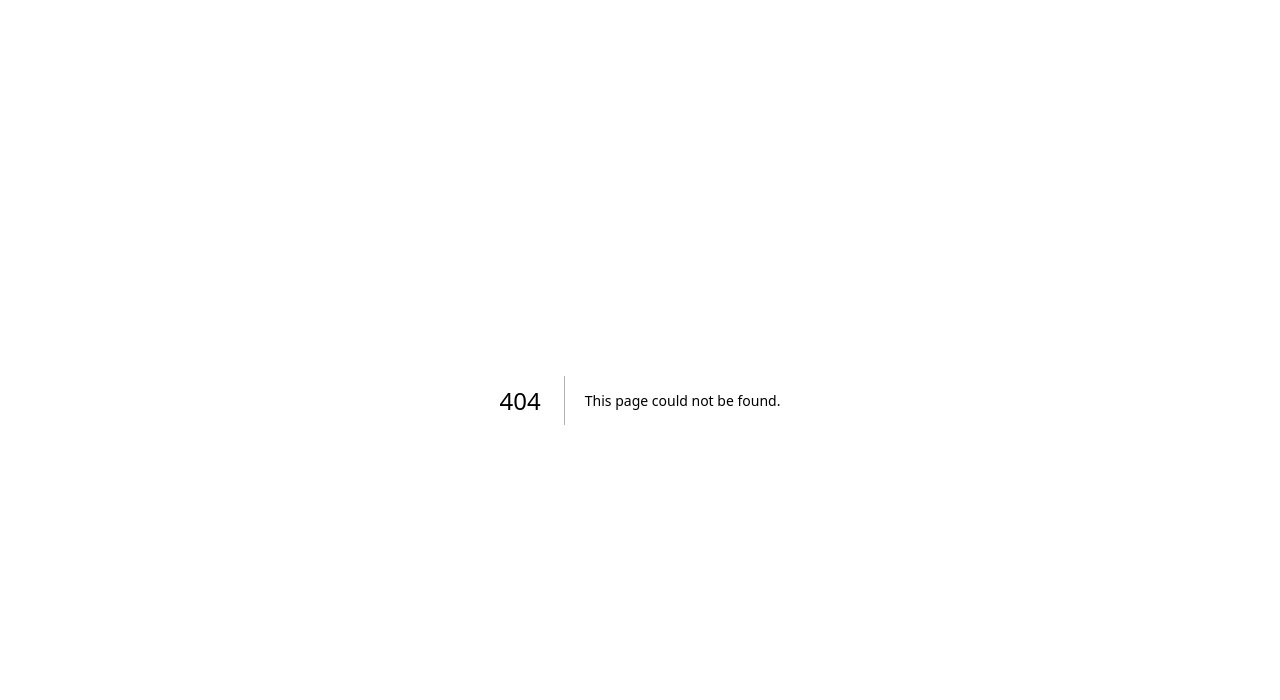
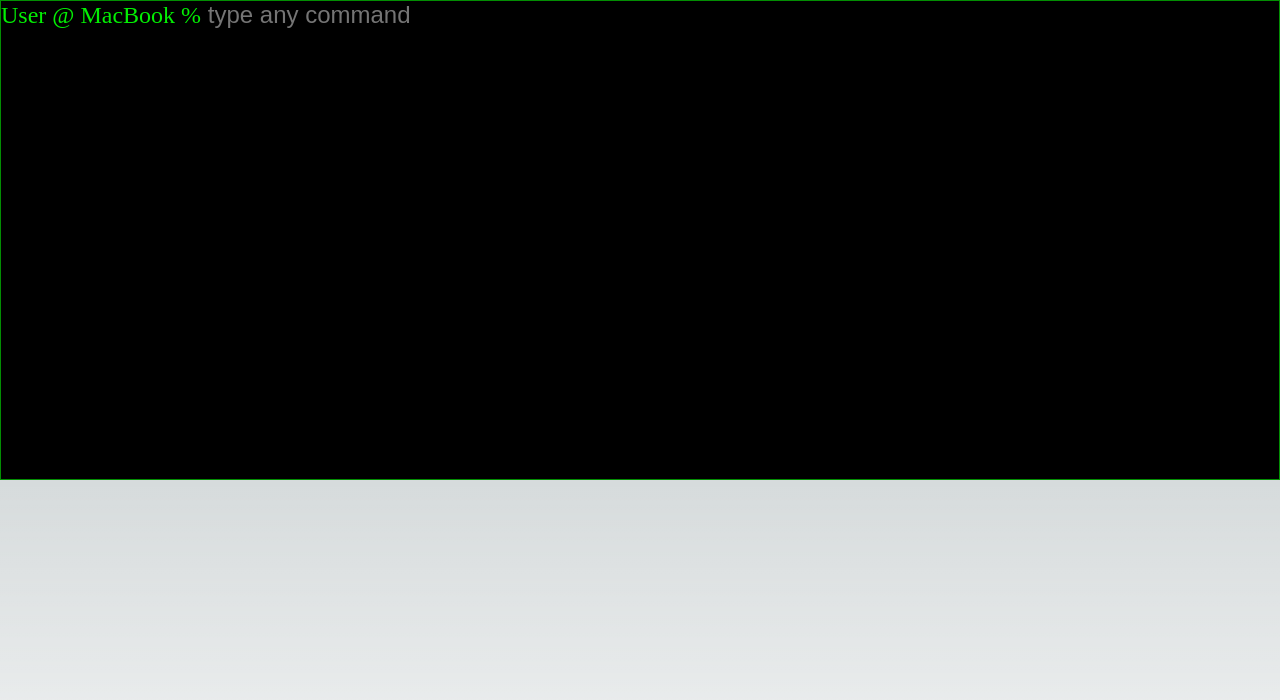
Before and after one commit to Hayato-Kossy/CLI-Command-Quiz-With-NextJS, a Next.js app in the folder cli-command-quiz/: page /freeMode/1 in a window 1280 px wide. Before the commit this address had no page. Shown: the top 700 px of the page. Built offline with nearby package versions, Linux system fonts and the light colour scheme.

Commit message:
feat/adding freeModePage

```diff
--- /dev/null
+++ b/cli-command-quiz/componets/CLI.tsx
@@ -0,0 +1,39 @@
+import * as React from 'react';
+import Container from '@mui/material/Container';
+import Box from '@mui/material/Box';
+import Button from '@mui/material/Button';
+
+function CLI() {
+    return (
+    <body>
+        <div className="bg-result vh-100 d-flex flex-column justify-content-center">
+        <div className="d-flex justify-content-center py-4">
+            <div className="container col-8 px-0" id="content">
+            <div id="CLIOutputDiv" className="CLI output-text ml-3"></div>
+                <a className="m-0 output-text ml-3">
+                  <span>User</span>
+                  <span> @ </span>
+                  <span> MacBook %
+                    <input
+                    id = "CLIInputDiv"
+                    style={{
+                        backgroundColor:'transparent',
+                        color: "#03ef03",
+                        border: "none",
+                        outlineColor: "black",
+                        outlineStyle: "none",
+                        fontSize:"x-large",
+                        width:"65%",
+                    }}
+                    placeholder=" type any command"
+                    type="text"/>
+                    </span>
+                </a>
+                </div>
+                </div>
+            </div>
+        </body>
+    )
+}
+
+export default CLI;
--- /dev/null
+++ b/cli-command-quiz/pages/freeMode/[id].tsx
@@ -0,0 +1,28 @@
+import CLI from "@/componets/CLI";
+import { type } from "os";
+import React, {FC, useState} from "react";
+
+type News= [
+    {
+      id: "1",
+      title: "test1",
+      content: "texttext1",
+    },
+    {
+      id: "2",
+      title: "test2",
+      content: "texttext2",
+    },
+  ]
+
+const freeMode = (news:News) => {
+
+    return(
+
+
+        <CLI/>
+
+    )
+}
+
+export default freeMode;
--- a/cli-command-quiz/styles/globals.css
+++ b/cli-command-quiz/styles/globals.css
@@ -105,3 +105,46 @@
     color-scheme: dark;
   }
 }
+
+.vh-60 {
+  height: 60vh;
+}
+
+.vh-20 {
+  height: 20vh;
+}
+h1,h2,h3,h4,h5,h6,p {
+  margin: 0;
+  color:white;
+}
+.container {
+  height: 60vh;
+  /* min-height: 300px; */
+  border: 1px solid rgb(3, 142, 3);
+  overflow-y:scroll;
+}
+.bg-header {
+  background: #2A69AE;
+}
+
+.bg-result {
+  background: black;
+}
+
+.output-text {
+  color: rgb(3, 239, 3);
+  font-size: x-large;
+}
+
+.CLI {
+  background-color: black;
+}
+
+.bar {
+  left: 1px;
+}
+
+#CLITextInput
+{
+  overflow: scroll;
+}
```
Also changed, not shown: cli-command-quiz/pages/index.tsx (+6 -1 lines).
